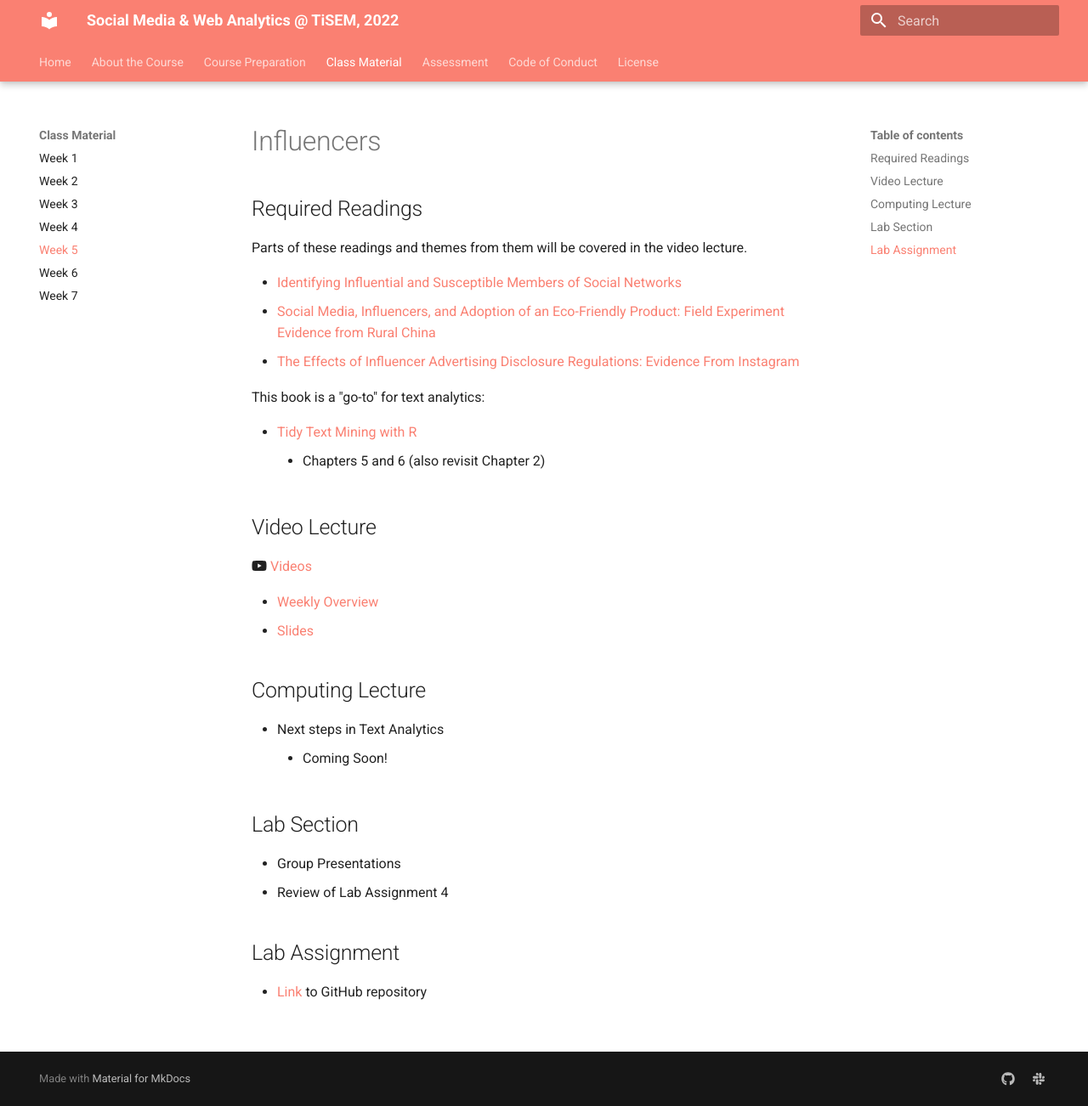
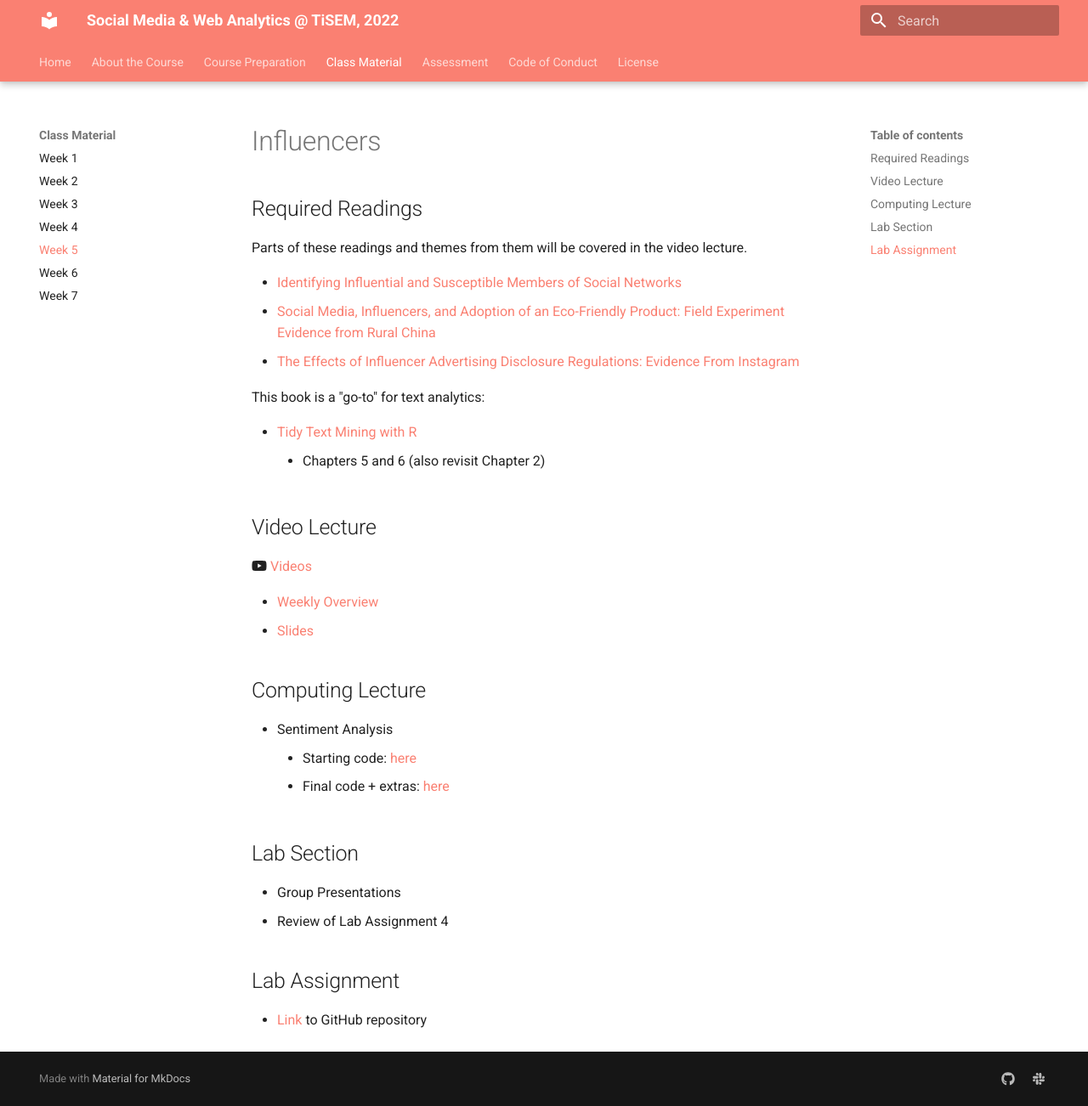
Before and after one commit to tisem-digital-marketing/2022-smwa, an MkDocs documentation site: the page built from docs/classes/week_05.md, in a window 1280 px wide and 1302 px high. Shown: the whole window at 85% size. Built offline with MkDocs 1.6.1 and Material for MkDocs 9.7.7, drawn with Linux system fonts in a browser that asks for light colours.

Commit message:
links to code for computing lecture

```diff
--- a/docs/classes/week_05.md
+++ b/docs/classes/week_05.md
@@ -23,8 +23,9 @@ This book is a "go-to" for text analytics:
 
 ## Computing Lecture
 
-* Next steps in Text Analytics
-    * Coming Soon!
+* Sentiment Analysis
+    * Starting code: [here](https://github.com/tisem-digital-marketing/smwa-computing-lecture-text-sentiment)
+    * Final code + extras: [here](https://github.com/tisem-digital-marketing/smwa-computing-lecture-text-sentiment/tree/instructor)
 
 ## Lab Section
 
```
